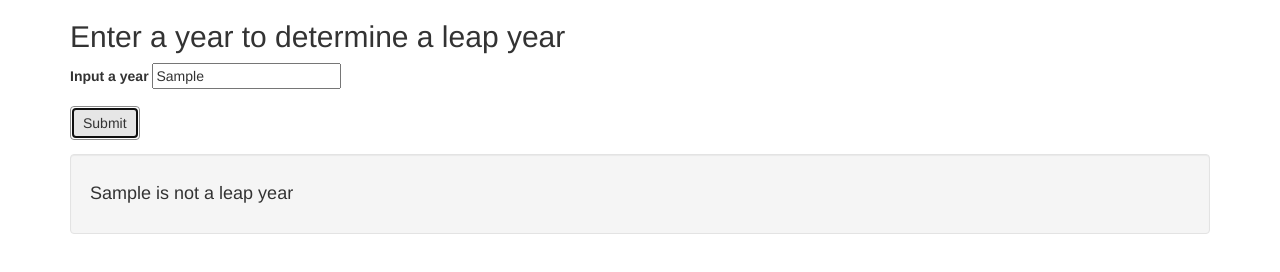
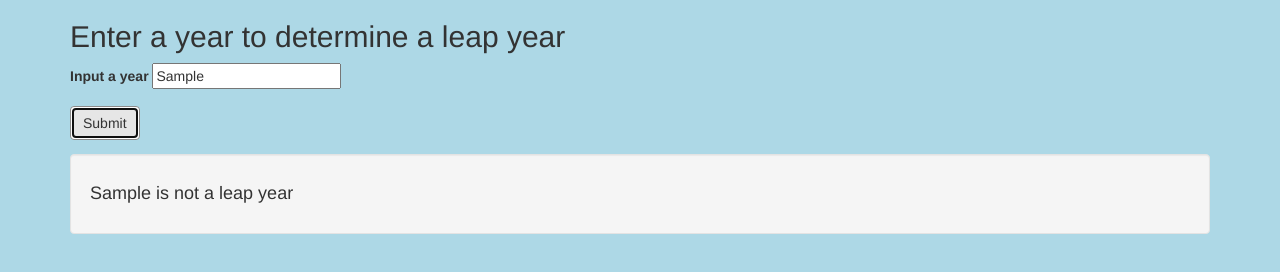
Before and after one commit to bseaver/leap-year, a plain HTML site: page index.html in a window 1280 px wide. Both pictures are taken after typing "Sample" into the empty fields and a click on the button "Submit". Drawn offline with Linux system fonts and the light colour scheme.

Commit message:
style body and alert user to enter number if empty

```diff
--- a/css/styles.css
+++ b/css/styles.css
@@ -1,3 +1,6 @@
 .well {
   display: none;
 }
+body {
+  background-color: lightblue;
+}
--- a/js/scripts.js
+++ b/js/scripts.js
@@ -31,6 +31,11 @@ $(document).ready(function() {
 
     var inputYear = $("#inputYear").val();
 
+    if (!inputYear) {
+      alert("Please enter a year");
+      return;
+    }
+
     var leapYearResult = leapYear(inputYear);
 
     var notOrNothing;
```
